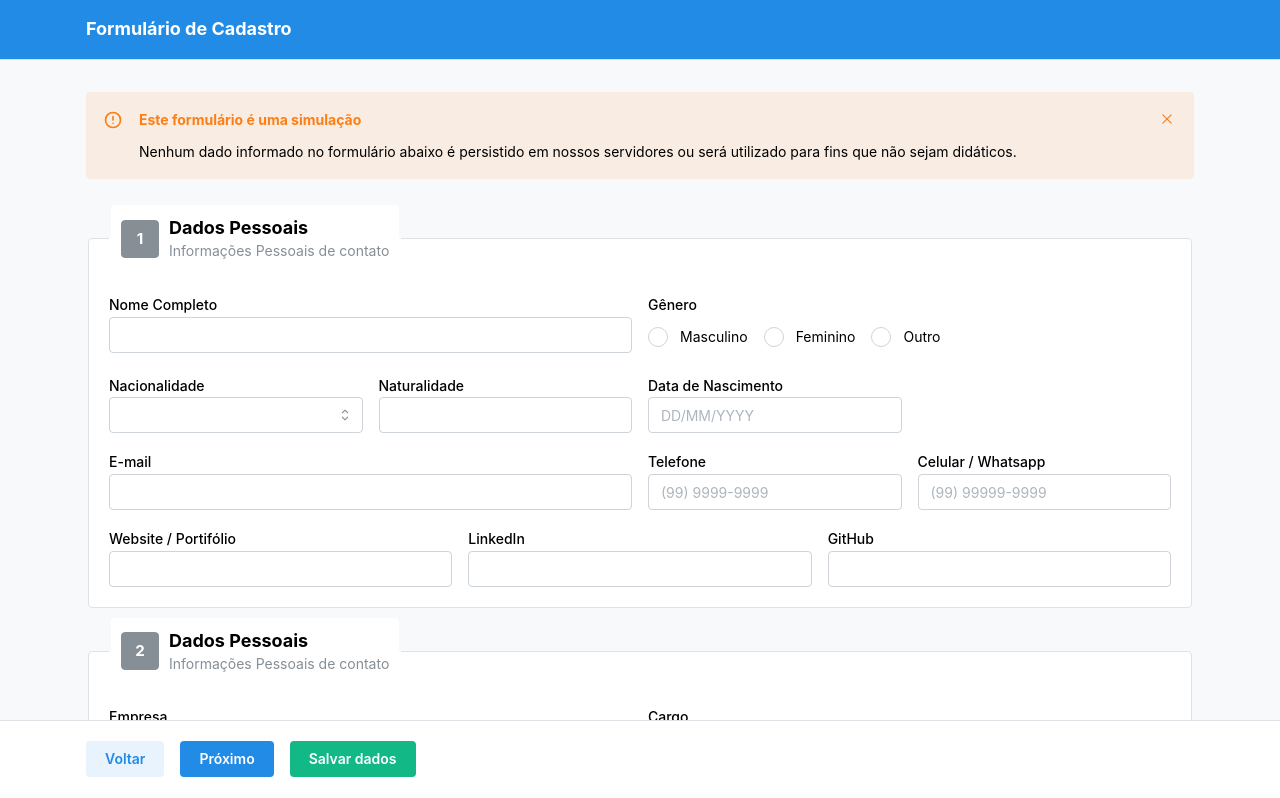
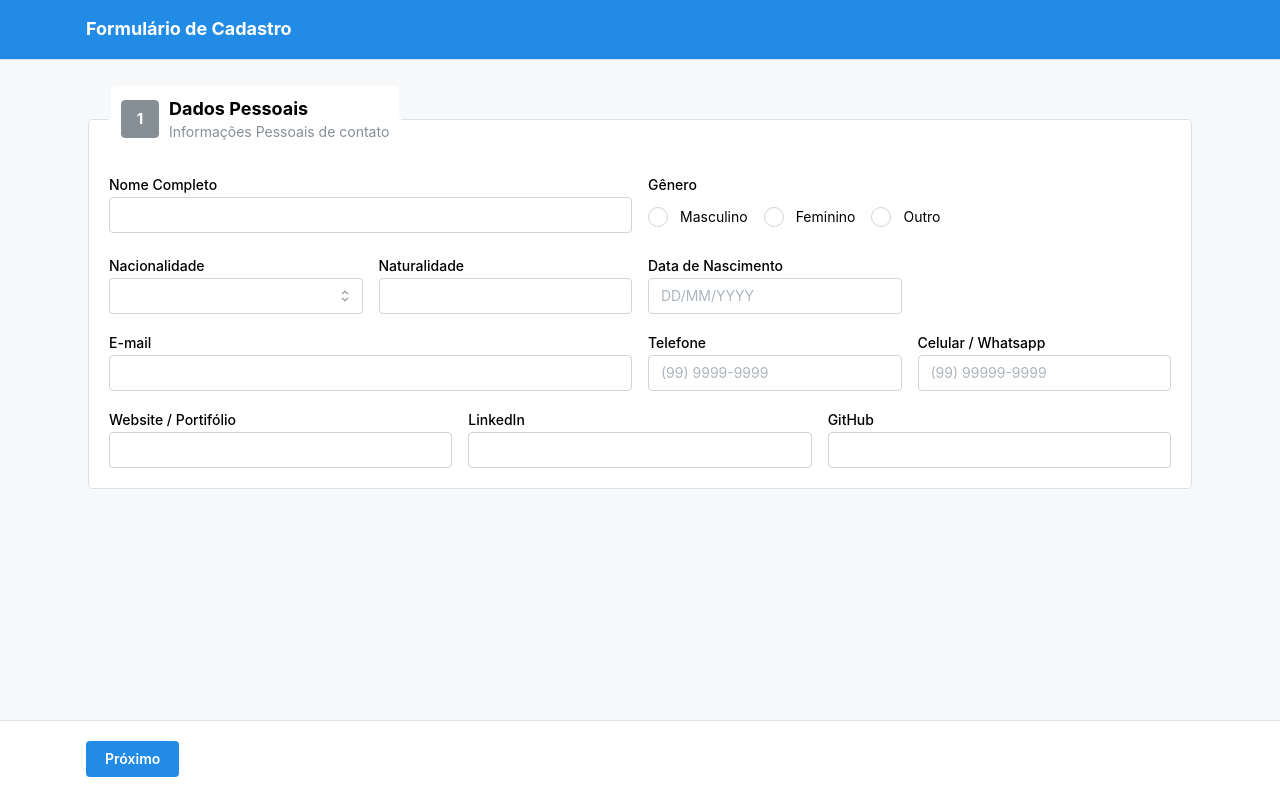
Before and after one commit to instyga/CadastroDeCurriculo.Frontend.React.Base.V1, a React (Vite) app: page / in a window 1280 px wide. Shown: the top 798 px of the page. Built offline with nearby package versions, Linux system fonts and the light colour scheme.

Commit message:
challenge imp

```diff
--- a/src/App.jsx
+++ b/src/App.jsx
@@ -2,9 +2,11 @@ import { AppShell } from "@mantine/core";
 import { AppFooter } from "./components/app-footer";
 import { AppHeader } from "./components/app-header";
 import { Home } from "./pages/home";
+import { FormContextProvider } from "./context/form-context";
 
 function App() {
   return (
+    <FormContextProvider>
       <AppShell
         header={{ height: 60 }}
         footer={{ height: 80 }}
@@ -21,6 +23,7 @@ function App() {
           <AppFooter />
         </AppShell.Footer>
       </AppShell>
+    </FormContextProvider>
   );
 }
 
--- a/src/components/app-footer.jsx
+++ b/src/components/app-footer.jsx
@@ -1,14 +1,24 @@
 import { Button, Container, Group } from "@mantine/core";
+import { useFormContext } from "../context/use-form-context";
 import { openConfirmSaveModal } from "../helpers/open-confirm-save-modal";
 
 export const AppFooter = () => {
+  const { incrementStep, decrementStep, canIncrement, canDecrement } =
+    useFormContext();
+
   return (
     <Container size="lg">
       <Group my="lg" position="right">
-        <Button variant="light" onClick={() => {}}>
+        <>
+          {canDecrement && (
+            <Button variant="light" onClick={() => decrementStep()}>
               Voltar
-        </Button>{" "}
-        <Button onClick={() => {}}>Próximo</Button>
+            </Button>
+          )}
+          {canIncrement && (
+            <Button onClick={() => incrementStep()}>Próximo</Button>
+          )}
+          {!canIncrement && (
             <Button
               color="teal"
               onClick={() =>
@@ -17,6 +27,8 @@ export const AppFooter = () => {
             >
               Salvar dados
             </Button>
+          )}
+        </>
       </Group>
     </Container>
   );
--- /dev/null
+++ b/src/context/form-context.jsx
@@ -0,0 +1,27 @@
+import { PropTypes } from "prop-types";
+import { createContext } from "react";
+import { useStepper } from "../hooks/use-stepper";
+
+export const FormContext = createContext({
+  step: 0,
+  incrementStep: () => void 0,
+  canIncrement: false,
+  decrementStep: () => void 0,
+  canDecrement: false,
+  registerStepQuantity: () => void 0,
+  quantity: 0,
+});
+
+export const FormContextProvider = ({ children }) => {
+  const stepper = useStepper();
+
+  return (
+    <FormContext.Provider value={{ ...stepper }}>
+      {children}
+    </FormContext.Provider>
+  );
+};
+
+FormContextProvider.propTypes = {
+  children: PropTypes.node.isRequired,
+};
--- /dev/null
+++ b/src/context/use-form-context.js
@@ -0,0 +1,11 @@
+import { useContext } from "react";
+import { FormContext } from "./form-context";
+
+export const useFormContext = () => {
+  const ctx = useContext(FormContext);
+
+  if (!ctx) {
+    throw new Error("useFormContext must be used within a FormProvider");
+  }
+  return ctx;
+};
--- /dev/null
+++ b/src/hooks/use-stepper.jsx
@@ -0,0 +1,23 @@
+import { useState } from "react";
+
+export const useStepper = () => {
+  const [step, setStep] = useState(1);
+  const [maxSteps, setMaxSteps] = useState(0);
+
+  const incrementStep = () => setStep((prev) => prev + 1);
+  const canIncrement = step < maxSteps - 1;
+  const decrementStep = () => setStep((prev) => prev - 1);
+  const canDecrement = step > 1;
+
+  const registerStepQuantity = (value) => setMaxSteps(value);
+
+  return {
+    step,
+    quantity: maxSteps,
+    incrementStep,
+    canIncrement,
+    decrementStep,
+    canDecrement,
+    registerStepQuantity,
+  };
+};
--- a/src/pages/home.jsx
+++ b/src/pages/home.jsx
@@ -5,6 +5,7 @@ import { FormProfessionalExperiences } from "../forms/professional-experiences";
 import { FormScholarshipDetails } from "../forms/scholarship-details";
 import { ProfessionalExperiencesList } from "../forms/professional-experiences-list";
 import { ScholarshipList } from "../forms/scholarship-list";
+import { useFormContext } from "../context/use-form-context";
 
 const experiences_mock = [
   {
@@ -31,18 +32,22 @@ const scholarship_mock = [
 ];
 
 export const Home = () => {
-  return (
-    <Container size="lg">
-      <ExperimentalFormAlert />
-      <FormPersonalData />
+  const { step, registerStepQuantity } = useFormContext();
+
+  const formSteps = [
+    <ExperimentalFormAlert key={1} />,
+    <FormPersonalData key={2} />,
     <>
       <FormProfessionalExperiences />
       <ProfessionalExperiencesList experiences={experiences_mock} />
-      </>
+    </>,
     <>
       <FormScholarshipDetails />
       <ScholarshipList scholarships={scholarship_mock} />
-      </>
-    </Container>
-  );
+    </>,
+  ];
+
+  registerStepQuantity(formSteps.length);
+
+  return <Container size="lg">{formSteps[step]}</Container>;
 };
```
Lines whose indentation alone changed are shown as unchanged.
